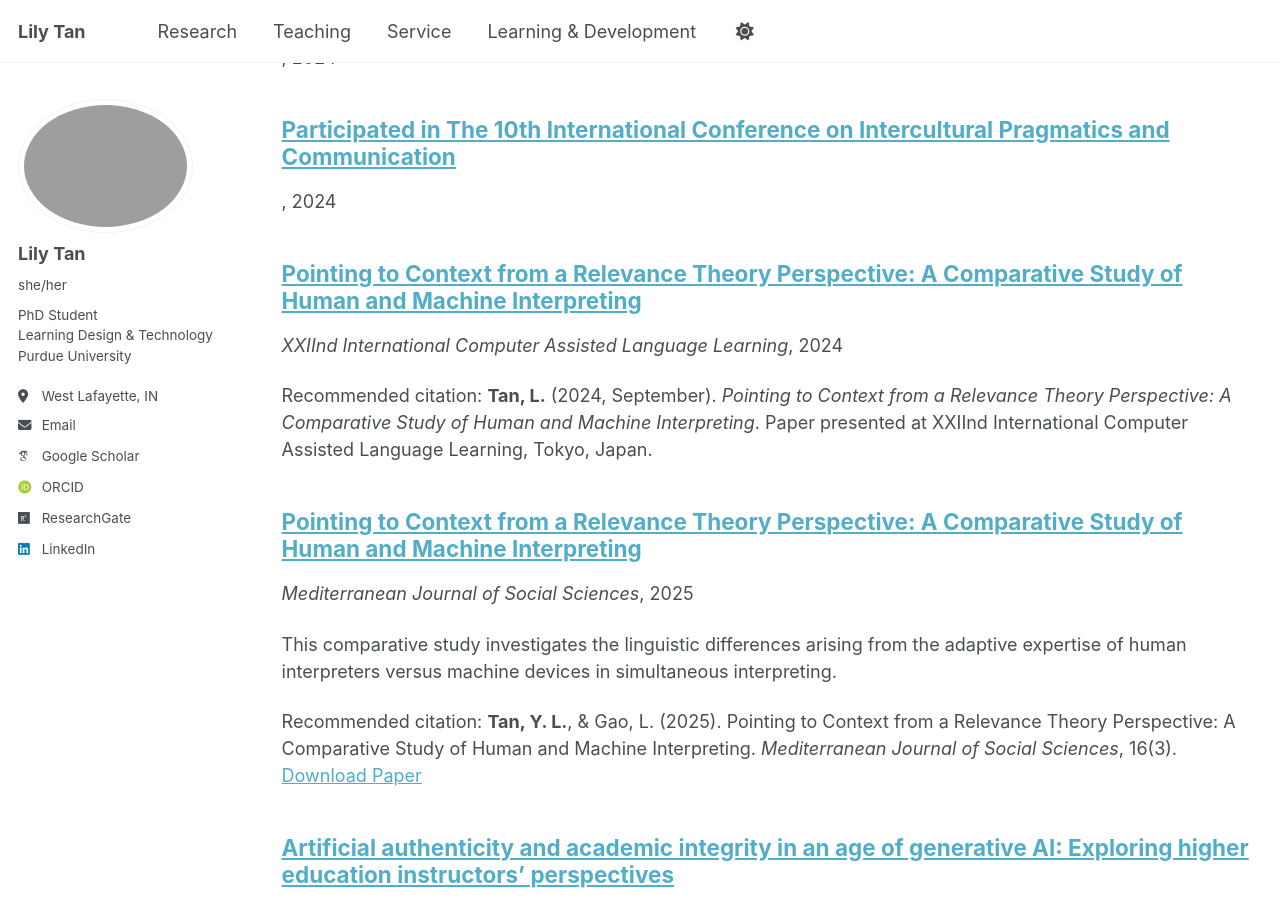
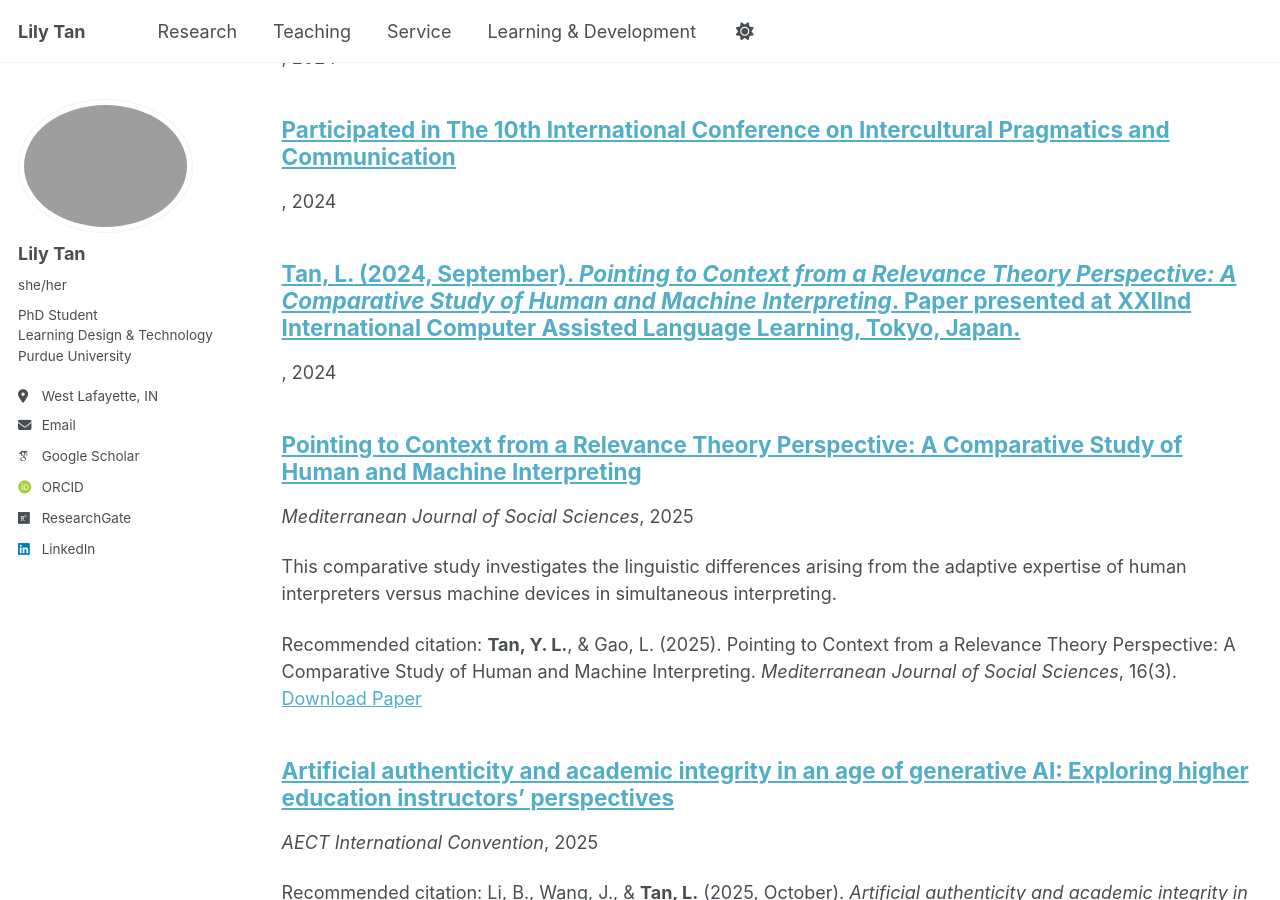
Before and after one commit to YalingTan678/YalingTan678.github.io, a Jekyll site: the page built from _pages/collection-archive.html, in a window 1280 px wide and 900 px high, scrolled down 1529 px. Built offline with Jekyll 4.4.1, drawn with Linux system fonts in a browser that asks for light colours; some web fonts are replaced; a script bundle is joined from its source files by our own code; library files that are not in the unit come from our copies.

Commit message:
Update 2024-09-29-call-context.md
Signed-off-by: lilytan <150827244+YalingTan678@users.noreply.github.com>

```diff
--- a/_publications/2024-09-29-call-context.md
+++ b/_publications/2024-09-29-call-context.md
@@ -1,10 +1,7 @@
 ---
-title: "Pointing to Context from a Relevance Theory Perspective: A Comparative Study of Human and Machine Interpreting"
+title: "<strong>Tan, L.</strong> (2024, September). <i>Pointing to Context from a Relevance Theory Perspective: A Comparative Study of Human and Machine Interpreting</i>. Paper presented at XXIInd International Computer Assisted Language Learning, Tokyo, Japan."
 collection: publications
 permalink: /publication/2024-09-29-call-context
 date: 2024-09-29
-venue: 'XXIInd International Computer Assisted Language Learning'
-location: 'Tokyo, Japan'
 publication_type: "conference"
-citation: '<strong>Tan, L.</strong> (2024, September). <i>Pointing to Context from a Relevance Theory Perspective: A Comparative Study of Human and Machine Interpreting</i>. Paper presented at XXIInd International Computer Assisted Language Learning, Tokyo, Japan.'
 ---
```
